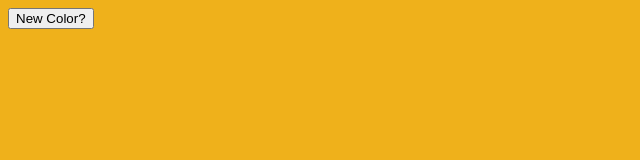
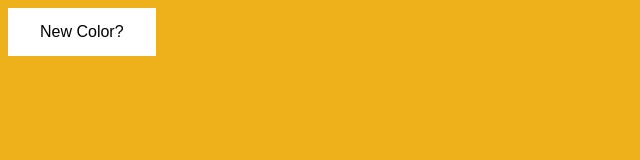
Before and after one commit to Tie208/random-color, a plain HTML site: page index.html in a window 1280 px wide. Shown: the whole page, without its empty margins (0-640 px from the left). Drawn offline with Linux system fonts and the light colour scheme.

Commit message:
Update index.html

```diff
--- a/index.html
+++ b/index.html
@@ -13,7 +13,7 @@
 	</script>
   </head>
   <body align+"center">
-	  <button onClick="window.location.href=window.location.href">New Color?</button>
+	  <button class="button" onClick="window.location.href=window.location.href">New Color?</button>
 	  <style>
 .button {
   background-color: #ffffff;
```
